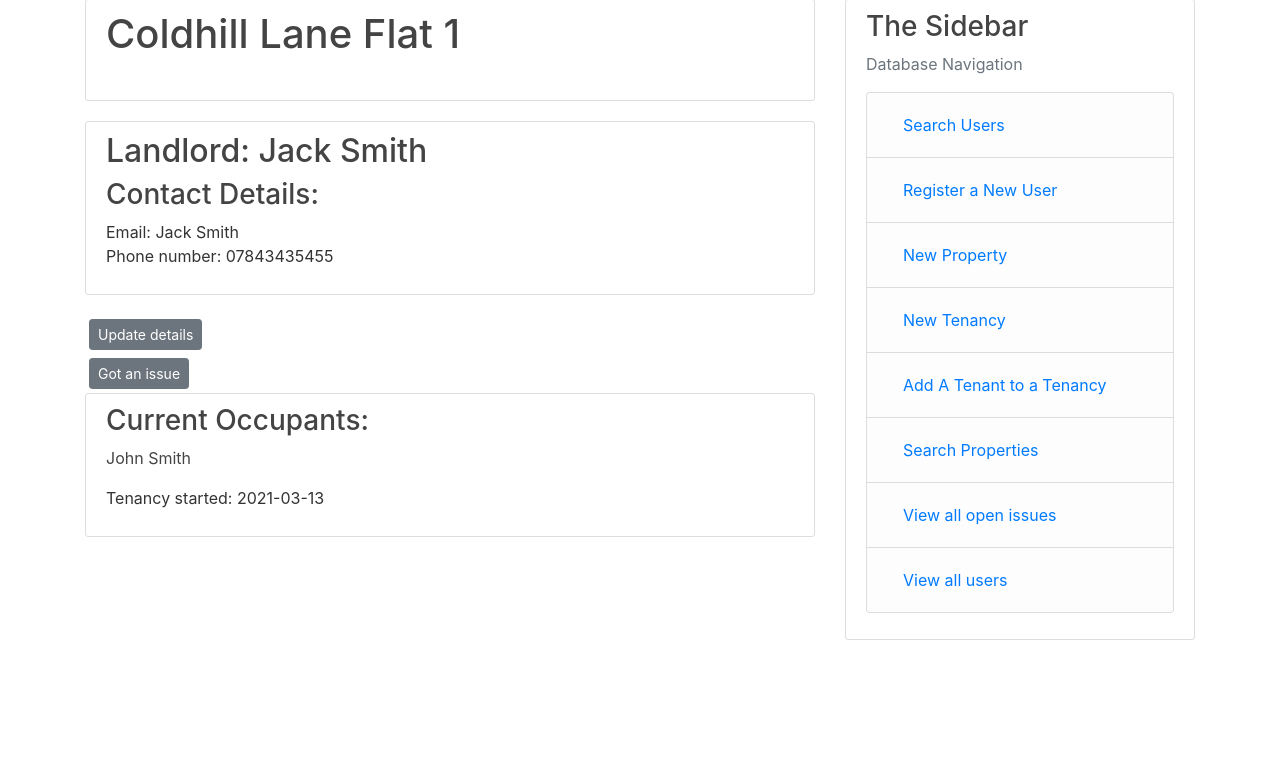
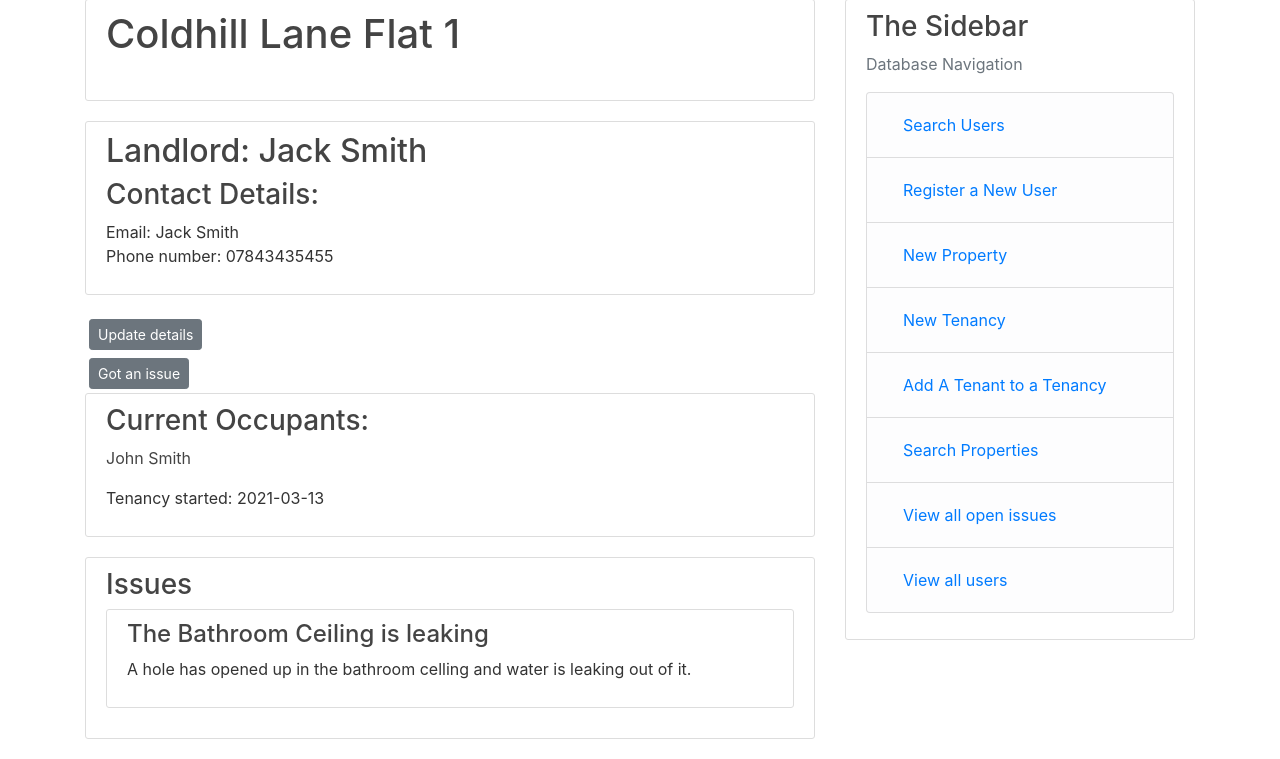
Before and after one commit to puffledude/CourseworkFullBuild, a Flask app: page /Property/4 in a window 1280 px wide. Shown: the part 81-840 px from the top of the page. Before the commit the page ends 721 px from the top, so only its background shows below. Run offline with Flask 2, Linux system fonts and the light colour scheme; a user stored in the database is signed in; data comes from the database, SQL or seed files in the repository; some libraries are stand-ins or nearby versions.

Commit message:
Resolution's initial commit

```diff
--- a/Tower/routes.py
+++ b/Tower/routes.py
@@ -272,11 +272,9 @@ def Property(property_id):
         filter(Properties.property_id == property_id).first()
     tenancy = db.session.query(Tenancies).filter(Tenancies.property_id == property_id).first()
     occupancies = db.session.query(User).outerjoin(Tenancies.occupants).filter(Tenancies.property_id == property_id)
-    # for users in tenancy.User:
-    # data = db.session.query(User).filter(users.user_id == User.user_id)
-    # occupancies = occupancies+data
+    issues = db.session.query(Issue).filter(Issue.property_id == property_id).order_by(Issue.opened.desc())
     return render_template("Property.html", title="Property", property=property, occupancies=occupancies,
-                           tenancy=tenancy)
+                           tenancy=tenancy, issues=issues)
 
 
 @app.route("/Delete_property/<int:property_id>")
--- a/Tower/templates/Issue.html
+++ b/Tower/templates/Issue.html
@@ -43,6 +43,9 @@
         <div class="content-section">
             <a class="article-title" href="{{ url_for('Job', job_id = job.job_id) }}"><h3> {{ job.summary }}</h3></a>
             <p>{{job.content}}</p>
+            {% if job.closed == True %}
+            <p>This job has been resolved</p>
+            {% endif %}
         </div>
     {% endfor %}
 </div>
--- a/Tower/templates/Property.html
+++ b/Tower/templates/Property.html
@@ -29,5 +29,17 @@
     <p>Tenancy started: {{tenancy.start_date}}
 </div>
 
+<div class="content-section">
+    <h3>Issues</h3>
+    {% for issue in issues %}
+    <div class="content-section">
+        <h4>{{issue.summary}}</h4>
+        <p>{{issue.content}}</p>
+        {%if issue.closed == True%}
+        <p>Issue has been resolved</p>
+        {%endif%}
+    </div>
+    {%endfor%}
+</div>
 
 {% endblock content %}
```
